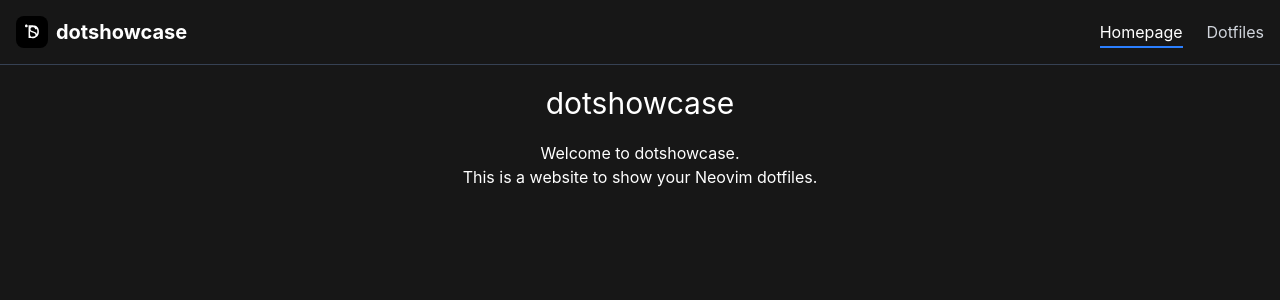
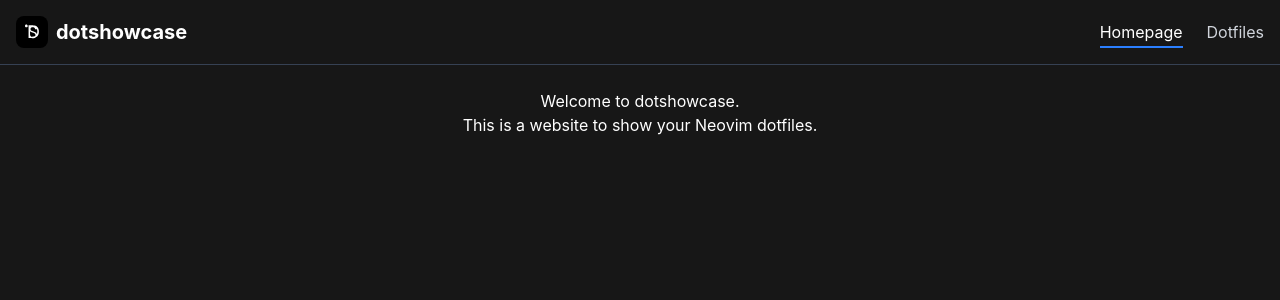
Before and after one commit to dotshowcase/dotshowcase.github.io, a React (Vite) app: page /#/ in a window 1280 px wide. Shown: the top 300 px of the page. Built offline with nearby package versions, Linux system fonts and the light colour scheme.

Commit message:
chore: remove title from homepage because we already have that in navbar

```diff
--- a/src/pages/home.jsx
+++ b/src/pages/home.jsx
@@ -1,7 +1,8 @@
 export default function Homepage() {
   return (
     <>
-      <h1 className="text-3xl text-center mx-auto w-fit pt-5 pb-5">dotshowcase</h1>
+
+      <br />
 
       <p className="text-center">
         Welcome to dotshowcase. <br />
```
